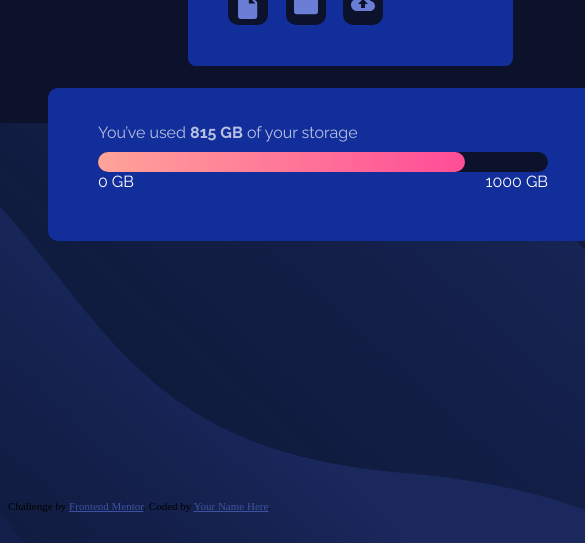
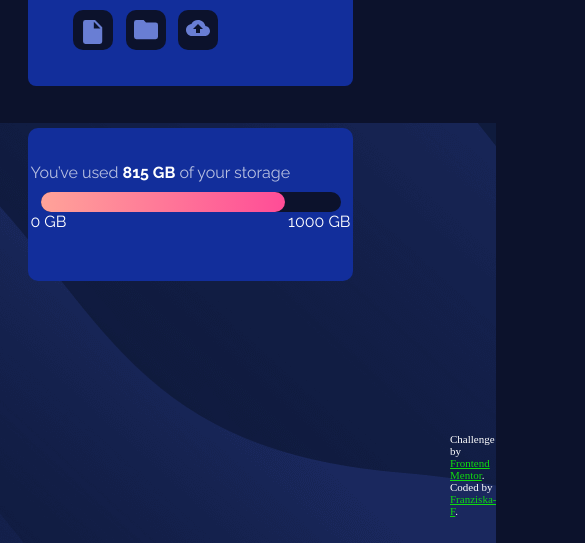
Before and after one commit to Franziska-F/Data-storage-component, a plain HTML site: page index.html in a window 390 px wide. Shown: the part 317-860 px from the top of the page, 585 px wide, since content can reach past the window. Drawn offline with Linux system fonts and the light colour scheme.

Commit message:
added footer, started with media query

```diff
--- a/index.html
+++ b/index.html
@@ -29,7 +29,7 @@
           <span class="logo"
             ><img
               src="images/logo.svg"
-            alt="white graphic paper stak and the characters FLO next to it"
+              alt="white graphic paper stak and the characters Fylo next to it"
           /></span>
           <div class="icons">
             <span class="document"
@@ -64,7 +64,7 @@
         </div>
         <!-- Speech - Bubble! -->
         <div class="bubble">
-        <div class="speech-bubble triangle">
+          <div class="speech-bubble">
             <div class="gb-left"></div>
             <span class="gb-left-number">158 </span> <span>GB left</span>
           </div>
@@ -72,12 +72,15 @@
       </div>
     </div>
     <!-- Footer -->
-    <div class="attribution">
+
+    <footer class="attribution">
       Challenge by
       <a href="https://www.frontendmentor.io?ref=challenge" target="_blank"
         >Frontend Mentor</a
-      >. Coded by <a href="#">Your Name Here</a>.
-    </div>
-  </div>
+      >. Coded by
+      <a href="https://github.com/Franziska-F/Data-storage-component"
+        >Franziska-F</a
+      >.
+    </footer>
   </body>
 </html>
--- a/styles.css
+++ b/styles.css
@@ -44,6 +44,7 @@ body {
   width: 40px;
   height: 40px;
   border-radius: 10px;
+  margin: 5px;
 }
 .icons span img {
   display: block;
@@ -70,7 +71,7 @@ body {
   right: 215px;
   bottom: 25px;
 
-  color: black;
+  color: rgba(0, 0, 0, 0.5);
   font-family: "Raleway", sans-serif;
 }
 
@@ -78,8 +79,7 @@ body {
   content: "";
   border: 30px solid transparent;
   position: absolute;
-}
-.triangle.speech-bubble::after {
+
   border-right-color: white;
 
   bottom: -30px;
@@ -88,25 +88,31 @@ body {
 /* contend of speech-bubble */
 
 .gb-left {
-  display: flex;
-  justify-content: center;
-  padding: 20px 20px;
+  padding-top: 20px;
 }
 .gb-left-number {
   font-weight: 700;
   font-size: 35px;
   line-height: 18px;
+  padding-left: 20px;
+  color: black;
 }
+
+/* Text in progress-bar container */
+
 .info-text {
   width: 450px;
-  color: white;
+  color: rgba(255, 255, 255, 0.7);
   margin: 0 auto;
 }
 .info-text p {
   margin-top: 35px;
   margin-bottom: 10px;
   font-family: "Raleway", sans-serif;
-  opacity: 0.7;
+}
+.bold-text {
+  font-weight: 700;
+  color: white;
 }
 
 .progress-bar-container {
@@ -120,10 +126,9 @@ body {
 
 .progress-bar-indicator {
   width: 81.5%;
-  height: 100%;
   background-image: linear-gradient(
     to right,
-    hsl(6, 100%, 80%),
+    height: 100%; hsl(6, 100%, 80%),
     hsl(335, 100%, 65%)
   );
   border-radius: 25px;
@@ -136,18 +141,18 @@ body {
   justify-content: space-between;
   font-family: "Raleway", sans-serif;
 }
-.bold-text {
-  font-weight: 700;
-  opacity: 1;
-}
+
 .attribution {
   font-size: 11px;
-  text-align: center;
+
   position: absolute;
-  bottom: 15px;
+  bottom: 0;
+  left: 450px;
+  margin-bottom: 10px;
+  color: white;
 }
 .attribution a {
-  color: hsl(228, 45%, 44%);
+  color: hsl(120, 87%, 46%);
 }
 
 @media (max-width: 800px) {
@@ -155,3 +160,65 @@ body {
     flex-direction: column;
   }
 }
+
+@media (max-width: 800px) {
+  .logo-container {
+    background-color: hsl(228, 79%, 34%);
+
+    border-radius: 8px 80px 8px 8px;
+    width: 325px;
+    height: 175px;
+    margin: 20px;
+  }
+  .display-bar {
+    width: 325px;
+    height: 153px;
+    background-color: hsl(228, 79%, 34%);
+    border-radius: 10px;
+    position: relative;
+    margin: 0 20px 0 20px;
+  }
+
+  .progress-bar-container {
+    display: block;
+    margin: 0 auto;
+    width: 300px;
+    height: 20px;
+    background-color: hsl(229, 57%, 11%);
+    border-radius: 25px;
+  }
+
+  .progress-bar-indicator {
+    width: 81.5%;
+    height: 100%;
+    background-image: linear-gradient(
+      to right,
+      hsl(6, 100%, 80%),
+      hsl(335, 100%, 65%)
+    );
+    border-radius: 25px;
+  }
+  .info-text {
+    width: 320px;
+    color: rgba(255, 255, 255, 0.7);
+    margin: 0 auto;
+  }
+  .info-text p {
+    margin-top: 35px;
+    margin-bottom: 10px;
+    font-family: "Raleway", sans-serif;
+  }
+  .bold-text {
+    font-weight: 700;
+    color: white;
+  }
+
+  .gb-display {
+    color: white;
+    width: 320px;
+    display: flex;
+    margin: 0 auto;
+    justify-content: space-between;
+    font-family: "Raleway", sans-serif;
+  }
+}
```
Lines whose indentation alone changed are shown as unchanged.
